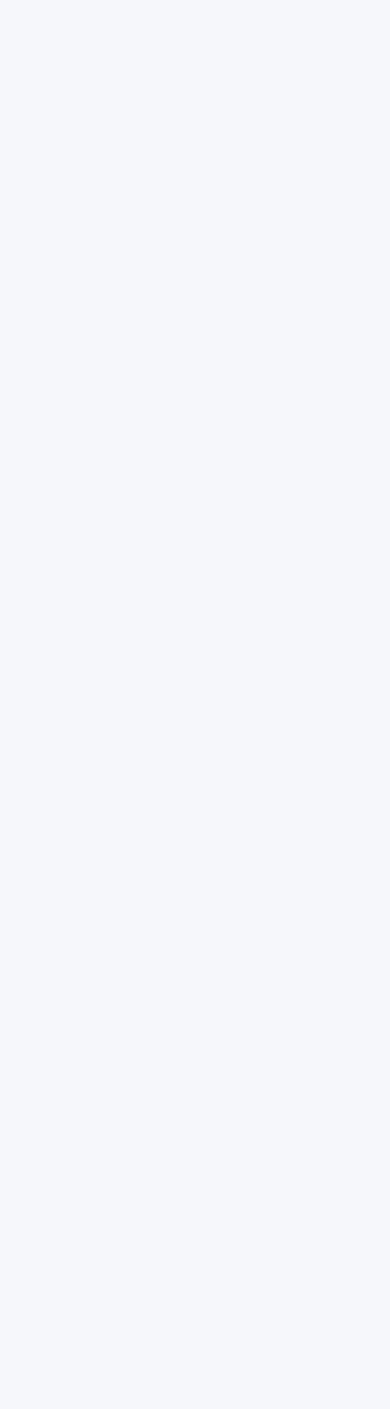
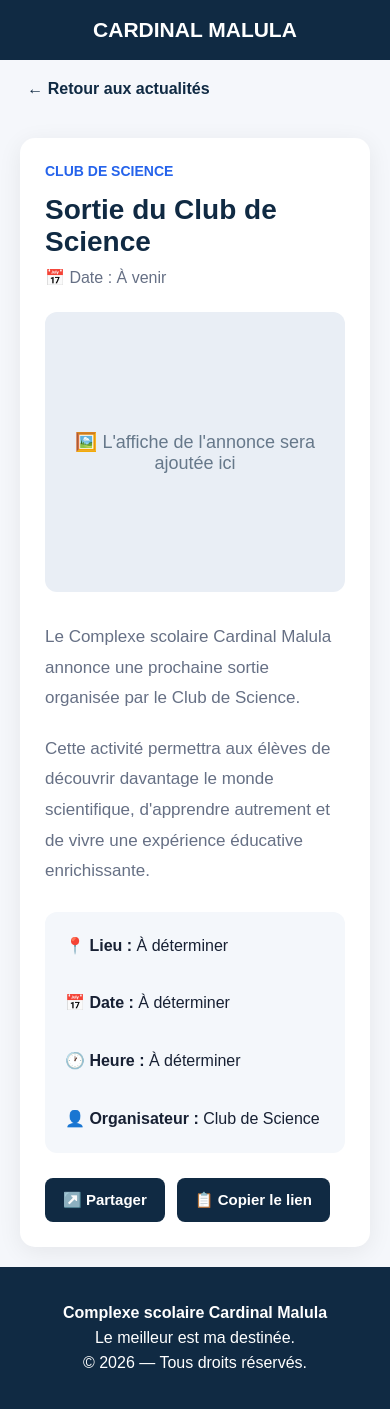
Before and after one commit to zolagrace623-eng/cardinal-malula-site, a plain HTML site: page annonce.html in a window 390 px wide. Before the commit the page ends 844 px from the top, so only its background shows below. Drawn offline with Linux system fonts and the light colour scheme.

Commit message:
Update annonce.html

```diff
--- a/annonce.html
+++ b/annonce.html
@@ -1,5 +1,6 @@
 <!DOCTYPE html>
 <html lang="fr">
+
 <head>
     <meta charset="UTF-8">
     <meta name="viewport" content="width=device-width, initial-scale=1.0">
@@ -7,6 +8,7 @@
     <title>Annonce — Cardinal Malula</title>
 
     <style>
+
         * {
             margin: 0;
             padding: 0;
@@ -45,7 +47,7 @@
             background: white;
             padding: 35px;
             border-radius: 15px;
-            box-shadow: 0 5px 25px rgba(0,0,0,0.07);
+            box-shadow: 0 5px 25px rgba(0, 0, 0, 0.07);
         }
 
         .categorie {
@@ -118,4 +120,283 @@
         footer {
             background: #102a43;
             color: white;
-            text-align
+            text-align: center;
+            padding: 30px 20px;
+        }
+
+        footer p {
+            margin: 7px;
+        }
+
+        @media (max-width: 600px) {
+
+            .annonce {
+                margin: 20px;
+                padding: 25px;
+            }
+
+            h1 {
+                font-size: 28px;
+            }
+
+        }
+
+    </style>
+</head>
+
+
+<body>
+
+    <header>
+
+        <div class="logo">
+            CARDINAL MALULA
+        </div>
+
+    </header>
+
+
+    <a href="actualites.html" class="back">
+        ← Retour aux actualités
+    </a>
+
+
+    <main class="annonce">
+
+        <div class="categorie" id="categorie">
+            CLUB DE SCIENCE
+        </div>
+
+
+        <h1 id="titre">
+            Sortie du Club de Science
+        </h1>
+
+
+        <div class="date" id="date">
+            📅 Date : À venir
+        </div>
+
+
+        <div class="affiche">
+
+            🖼️ L'affiche de l'annonce sera ajoutée ici
+
+        </div>
+
+
+        <p class="description" id="description">
+
+            Le Complexe scolaire Cardinal Malula annonce une prochaine
+            sortie organisée par le Club de Science.
+
+        </p>
+
+
+        <p class="description" id="description2">
+
+            Cette activité permettra aux élèves de découvrir davantage
+            le monde scientifique, d'apprendre autrement et de vivre
+            une expérience éducative enrichissante.
+
+        </p>
+
+
+        <div class="infos">
+
+            <strong>📍 Lieu :</strong>
+            <span id="lieu">À déterminer</span>
+
+            <br><br>
+
+            <strong>📅 Date :</strong>
+            <span id="dateInfo">À déterminer</span>
+
+            <br><br>
+
+            <strong>🕐 Heure :</strong>
+            <span id="heure">À déterminer</span>
+
+            <br><br>
+
+            <strong>👤 Organisateur :</strong>
+            <span id="organisateur">Club de Science</span>
+
+        </div>
+
+
+        <div class="boutons">
+
+            <button onclick="partager()">
+                ↗️ Partager
+            </button>
+
+            <button onclick="copierLien()">
+                📋 Copier le lien
+            </button>
+
+        </div>
+
+    </main>
+
+
+    <footer>
+
+        <p>
+            <strong>Complexe scolaire Cardinal Malula</strong>
+        </p>
+
+        <p>
+            Le meilleur est ma destinée.
+        </p>
+
+        <p>
+            © 2026 — Tous droits réservés.
+        </p>
+
+    </footer>
+
+
+    <script>
+
+        const annonces = {
+
+            "sortie-club-science": {
+
+                categorie: "CLUB DE SCIENCE",
+
+                titre: "Sortie du Club de Science",
+
+                date: "📅 Date : À venir",
+
+                lieu: "À déterminer",
+
+                heure: "À déterminer",
+
+                organisateur: "Club de Science",
+
+                description:
+                    "Le Complexe scolaire Cardinal Malula annonce une prochaine sortie organisée par le Club de Science.",
+
+                description2:
+                    "Cette activité permettra aux élèves de découvrir davantage le monde scientifique, d'apprendre autrement et de vivre une expérience éducative enrichissante."
+
+            },
+
+
+            "presentation-gouvernement-bde": {
+
+                categorie: "VIE SCOLAIRE / BDE",
+
+                titre: "Présentation du gouvernement du BDE",
+
+                date: "📅 Lundi 12",
+
+                lieu: "École",
+
+                heure: "7h10 à 7h30",
+
+                organisateur: "BDE",
+
+                description:
+                    "Le Complexe scolaire Cardinal Malula annonce la présentation du gouvernement du BDE dirigé par son président, Madiampanga Masikita.",
+
+                description2:
+                    "Cette présentation permettra à la communauté scolaire de découvrir les membres du gouvernement du BDE et leur rôle au sein de l’établissement."
+
+            }
+
+        };
+
+
+        const params = new URLSearchParams(
+            window.location.search
+        );
+
+        const id = params.get("id");
+
+
+        if (id && annonces[id]) {
+
+            const annonce = annonces[id];
+
+
+            document.getElementById("categorie").textContent =
+                annonce.categorie;
+
+
+            document.getElementById("titre").textContent =
+                annonce.titre;
+
+
+            document.getElementById("date").textContent =
+                annonce.date;
+
+
+            document.getElementById("lieu").textContent =
+                annonce.lieu;
+
+
+            document.getElementById("dateInfo").textContent =
+                annonce.date.replace("📅 Date : ", "");
+
+
+            document.getElementById("heure").textContent =
+                annonce.heure;
+
+
+            document.getElementById("organisateur").textContent =
+                annonce.organisateur;
+
+
+            document.getElementById("description").textContent =
+                annonce.description;
+
+
+            document.getElementById("description2").textContent =
+                annonce.description2;
+
+        }
+
+
+        function partager() {
+
+            if (navigator.share) {
+
+                navigator.share({
+
+                    title:
+                        document.getElementById("titre").textContent,
+
+                    text:
+                        "Découvrez cette annonce du Complexe scolaire Cardinal Malula.",
+
+                    url:
+                        window.location.href
+
+                });
+
+            } else {
+
+                copierLien();
+
+            }
+
+        }
+
+
+        function copierLien() {
+
+            navigator.clipboard.writeText(
+                window.location.href
+            );
+
+            alert("Lien de l'annonce copié !");
+
+        }
+
+    </script>
+
+</body>
+
+</html>
```
